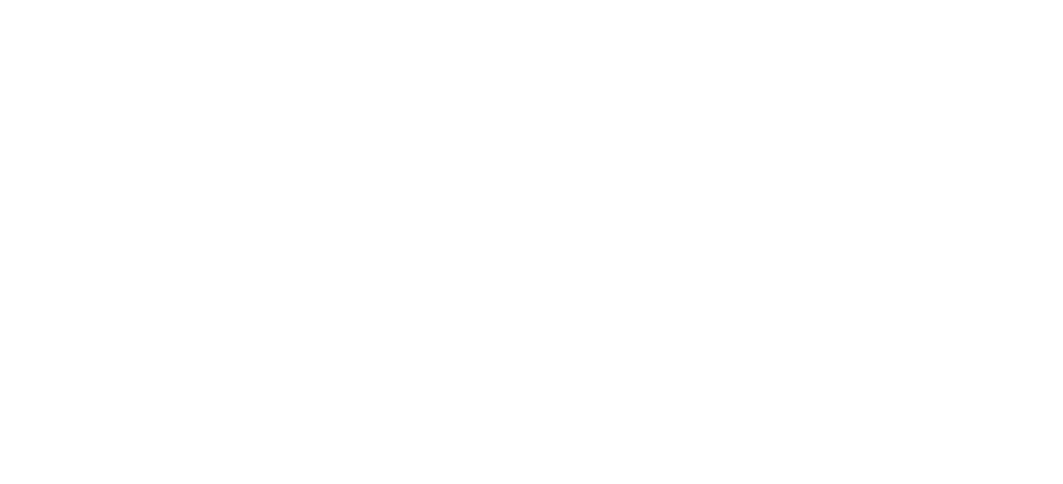
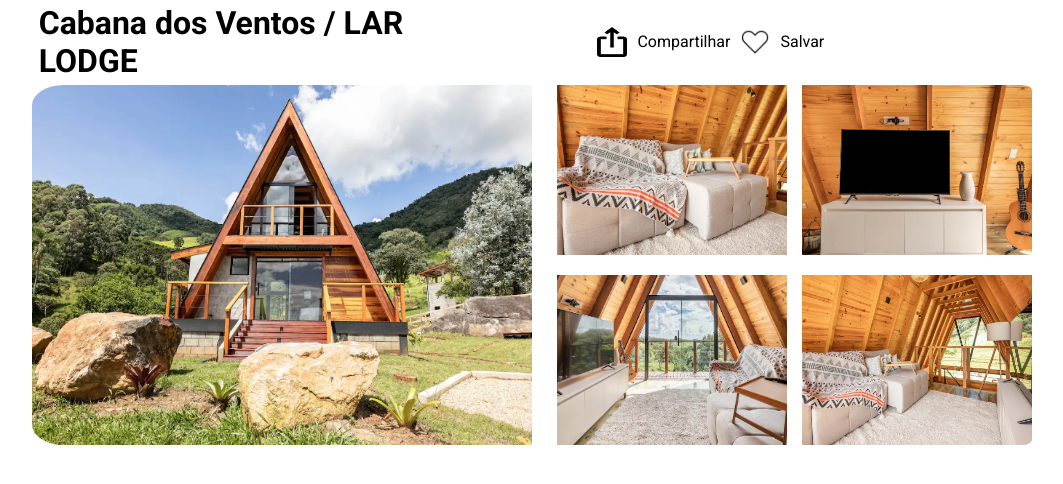
Before and after one commit to ryanbritodev/front_end, a plain HTML site: page aula7-grid-layout/projeto/index.html in a window 1280 px wide. Shown: the whole page, without its empty margins (112-1175 px from the left). Drawn offline with Linux system fonts and the light colour scheme.

Commit message:
Lição de Casa

```diff
--- a/aula7-grid-layout/projeto/index.html
+++ b/aula7-grid-layout/projeto/index.html
@@ -7,8 +7,24 @@
     <link rel="stylesheet" href="style.css">
 </head>
 <body>
-    <div class="itens"></div>
-    <div class="itens"></div>
-    <div class="itens"></div>
+    <div class="title">
+    <div class="title name">
+        <h1>Cabana dos Ventos / LAR LODGE</h1>
+    </div>
+    <div class="title share">
+        <img src="./share.png">
+        <p>Compartilhar</p>
+        <img src="./like.png">
+        <p>Salvar</p>
+    </div>
+</div>
+
+    <div class="container">
+        <img class="img img-1" src="./frente-cabana.png">
+        <img class="img img-2" src="./cama-cabana.png">
+        <img class="img img-3" src="./tv-cabana.png">
+        <img class="img img-4" src="./sala-cabana.png">
+        <img class="img img-5" src="./cama-e-sala-cabana.png">
+    </div>
 </body>
 </html>
--- a/aula7-grid-layout/projeto/style.css
+++ b/aula7-grid-layout/projeto/style.css
@@ -0,0 +1,83 @@
+@import url('https://fonts.googleapis.com/css2?family=Roboto:ital,wght@0,100;0,300;0,400;0,500;0,700;0,900;1,100;1,300;1,400;1,500;1,700;1,900&display=swap');
+
+.title {
+    font-family: 'Roboto', sans-serif;
+    padding: 10px;
+    margin: 0 auto;
+    display: flex;
+    justify-content: space-between;
+    width: 79%;
+    align-items: center;
+    height: 47px;
+}
+
+.title .name {
+    justify-content: flex-start;
+}
+
+.title .share {
+    justify-content: flex-end;
+    margin-right: 188px;
+}
+
+.title .share img,
+.title .share p {
+    margin: 0 5px;/
+}
+
+.container {
+    width: 80%;
+    margin: 0 auto;
+    display: grid;
+    grid-template-rows: 90x 90px;
+    grid-template-columns: 300px 225px 245px 300px;
+}
+
+.share img {
+    width: 30px;
+    height: 30px;
+}
+
+.img {
+    padding: 10px;
+}
+
+.img-1 {
+    border-top-left-radius: 8%;
+    border-bottom-left-radius: 8%;
+    width: 500px;
+    height: 360px;
+    grid-row: 1 / 3;
+    grid-column: 1 / 3;
+}
+
+.img-2 {
+    width: 230px;
+    height: 170px;
+    grid-row: 1 / 2;
+    grid-column: 3 / 4;
+}
+
+.img-3 {
+    border-top-right-radius: 8%;
+    width: 230px;
+    height: 170px;
+    grid-row: 1 / 2;
+    grid-column: 4 / 5;
+}
+
+.img-4 {
+    width: 230px;
+    height: 170px;
+    grid-row: 2 / 3;
+    grid-column: 3 / 4;
+}
+
+.img-5 {
+    border-bottom-right-radius: 8%;
+    width: 230px;
+    height: 170px;
+    grid-row: 2 / 3;
+    grid-column: 4 / 5;
+
+}
```
Also changed, not shown: aula7-grid-layout/projeto-final/index.html (added, +38 -0 lines), aula7-grid-layout/projeto-final/style.css (added, +31 -0 lines), aula7-grid-layout/projeto/cama-cabana.png (added), aula7-grid-layout/projeto/cama-e-sala-cabana.png (added), aula7-grid-layout/projeto/frente-cabana.png (added), aula7-grid-layout/projeto/like.png (added), aula7-grid-layout/projeto/sala-cabana.png (added), aula7-grid-layout/projeto/share.png (added), aula7-grid-layout/projeto/tv-cabana.png (added).
